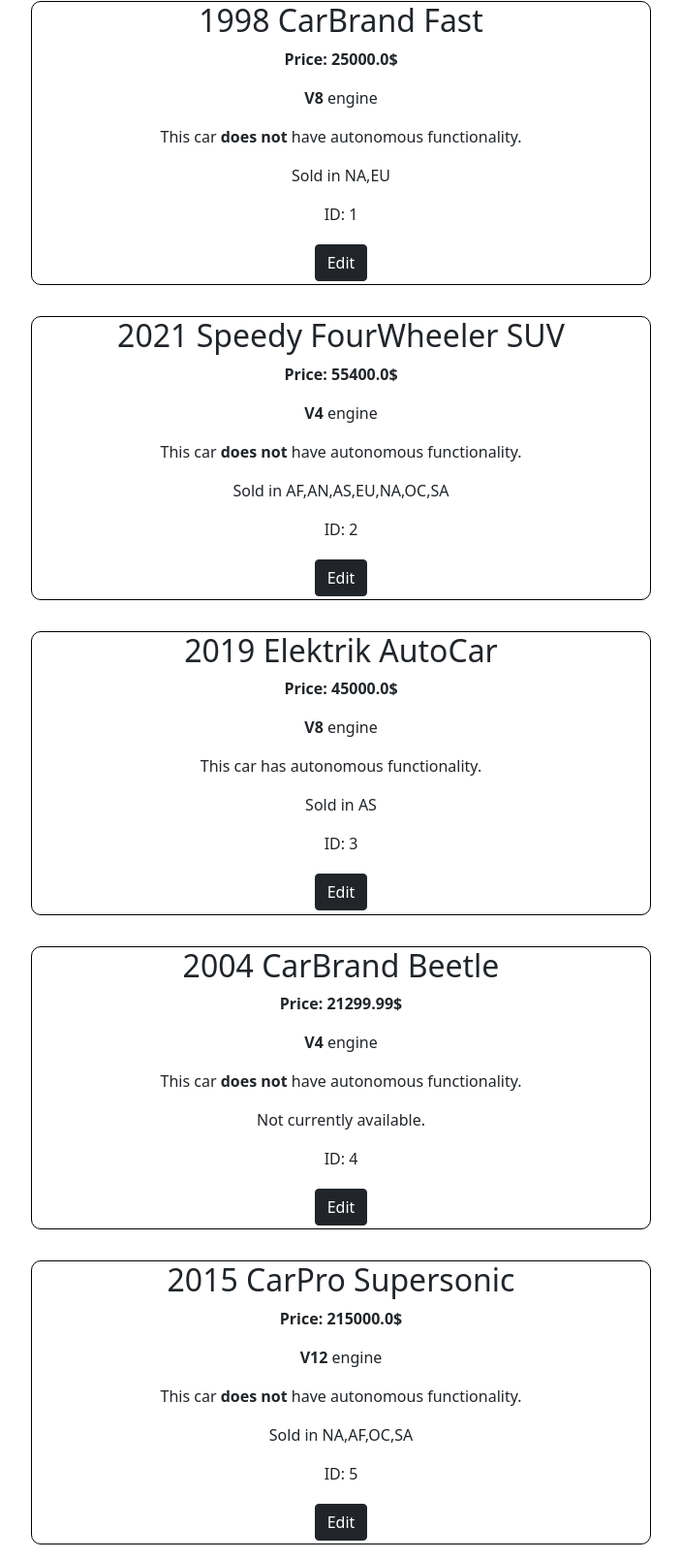
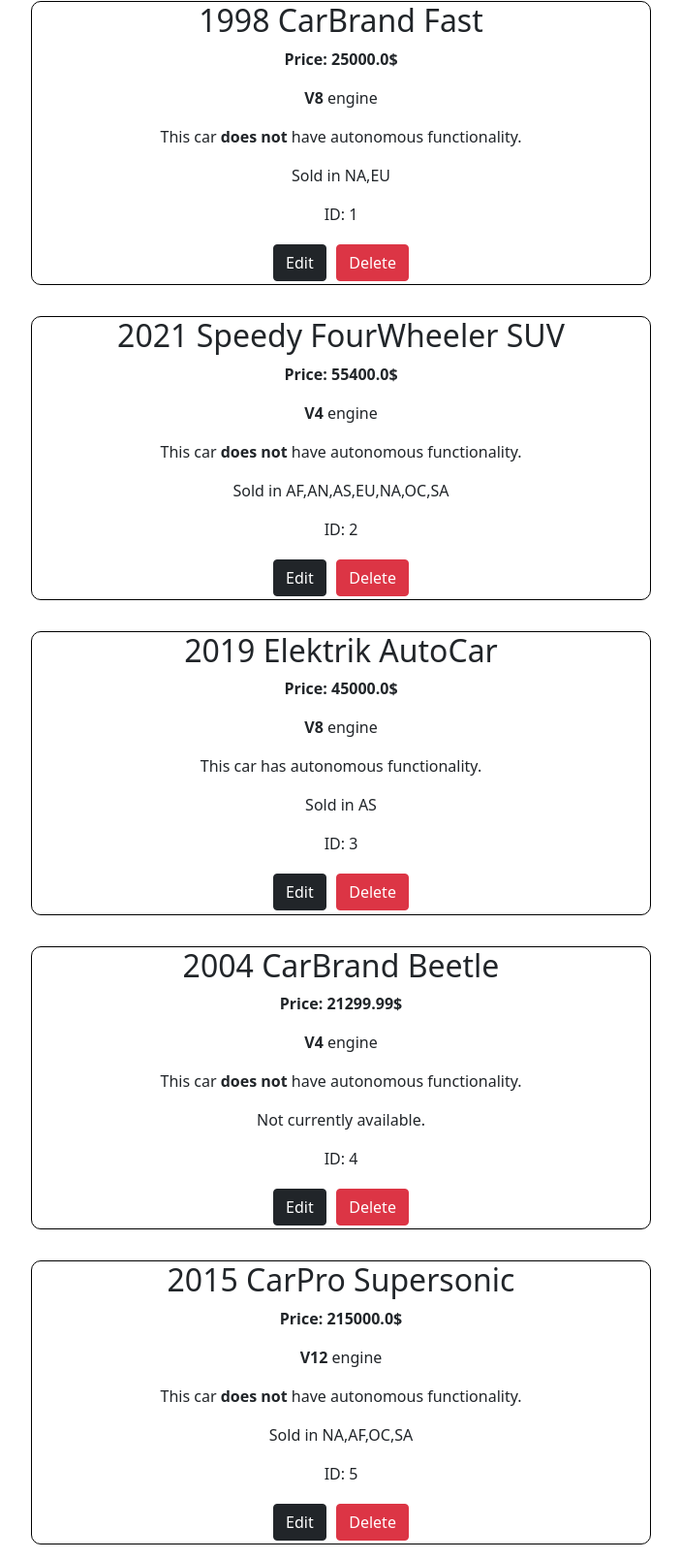
Before and after one commit to rcmadden/courses, a FastAPI app: page /cars in a window 1280 px wide. Shown: the part 91-1700 px from the top of the page at 97% size, without its empty margins (288-991 px from the left). Run offline with FastAPI, Linux system fonts and the light colour scheme.

Commit message:
Delete car feature

```diff
--- a/FastAPI-SuperGuide/3_car_viewer_from_scratch/main.py
+++ b/FastAPI-SuperGuide/3_car_viewer_from_scratch/main.py
@@ -107,8 +107,9 @@ def update_car(request: Request, id: int,
     response[id] = cars[id]
     return RedirectResponse(url="/cars", status_code=302)
 
-@app.delete("/cars/{id}")
-def delete_car(id: int):
+@app.get("/delete/{id}", response_class=RedirectResponse)
+def delete_car(request: Request, id: int = Path(...)):
     if not cars.get(id):
-        raise HTTPException(status_code=status.HTTP_404_NOT_FOUND, detail="Could not find car with given ID.")
+        return templates.TemplateResponse("search.html", {"request": request, "id": id, "title": "Edit Car"}, status_code=status.HTTP_404_NOT_FOUND)
     del cars[id]
+    return RedirectResponse(url='/cars')
--- a/FastAPI-SuperGuide/3_car_viewer_from_scratch/templates/car.html
+++ b/FastAPI-SuperGuide/3_car_viewer_from_scratch/templates/car.html
@@ -22,4 +22,5 @@
     {% endif %}
         <p>ID: {{id}}</p>
     <a class="btn btn-dark" href="/edit?id={{id}}">Edit</a>
+    <a class="btn btn-danger" href="/delete/{{id}}">Delete</a>
 </div>
```
